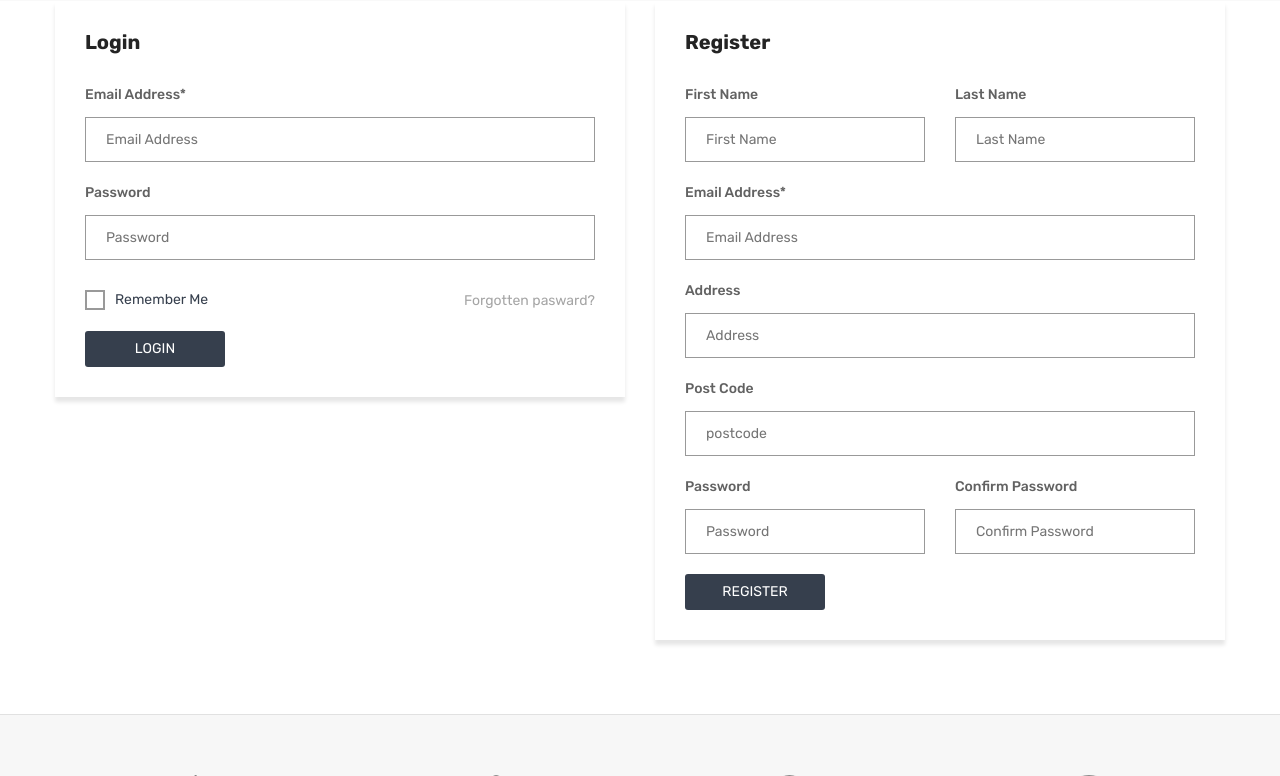
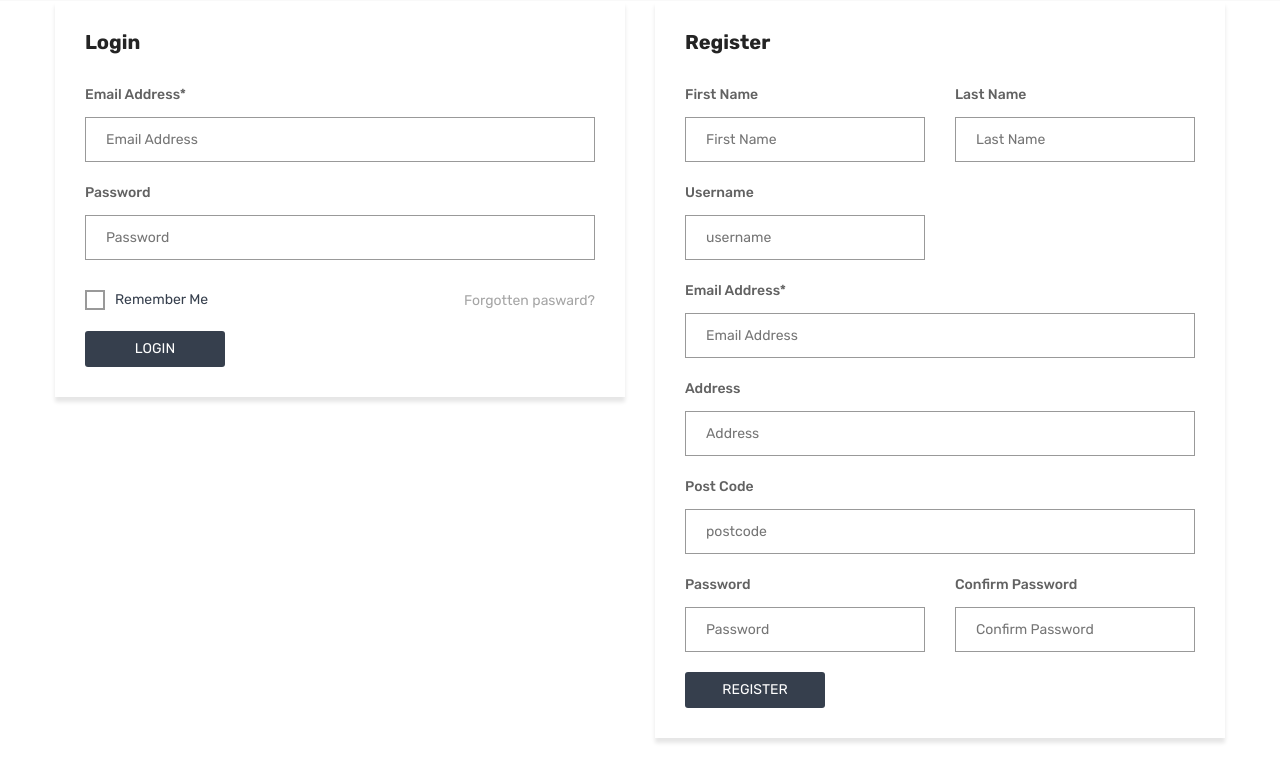
Before and after one commit to mirzokiroff/limupa, a Django app: page /users/user/login-register/ in a window 1280 px wide. Shown: the part 299-1075 px from the top of the page. Run offline with Django 4.2, Linux system fonts and the light colour scheme; some libraries are stand-ins or nearby versions.

Commit message:
register ishladi

```diff
--- a/limupa/user/forms.py
+++ b/limupa/user/forms.py
@@ -10,7 +10,7 @@ class RegisterForm(ModelForm):
 
     class Meta:
         model = User
-        fields = ('first_name', 'last_name', 'email', 'address', 'postcode', 'password', 'confirm_password')
+        fields = ('first_name', 'last_name', 'email', 'address', 'postcode', 'password', 'confirm_password', 'username')
 
     def clean_password(self):
         if self.cleaned_data['password'] != self.data['confirm_password']:
--- a/limupa/user/views.py
+++ b/limupa/user/views.py
@@ -2,7 +2,7 @@ from django.views.generic import TemplateView, CreateView
 from user.forms import ContactForm, RegisterForm
 from user.models import User
 from user.utls import send_message
-
+from django.urls import reverse_lazy
 
 class W404(TemplateView):
     template_name = '404.html'
@@ -115,6 +115,7 @@ class LoginRegister(CreateView):
     queryset = User.objects.all()
     form_class = RegisterForm
     template_name = 'login-register.html'
+    success_url = reverse_lazy('index')
 
 
 class ProductDetails(TemplateView):
--- a/root/settings.py
+++ b/root/settings.py
@@ -75,9 +75,9 @@ DATABASES = {
         'ENGINE': 'django.db.backends.postgresql_psycopg2',
         'PORT': 5432,
         'HOST': 'localhost',
-        'USER': 'admin',
+        'USER': 'postgres',
         'PASSWORD': '1',
-        'NAME': 'limupa'
+        'NAME': 'shop_django'
     }
 }
 
--- a/templates/login-register.html
+++ b/templates/login-register.html
@@ -74,6 +74,12 @@
                                             <label>Last Name</label>
                                             <input class="mb-0" type="text" name="last_name" placeholder="Last Name">
                                         </div>
+
+                                        <div class="col-md-6 col-12 mb-20">
+                                            <label>Username</label>
+                                            <input class="mb-0" type="text" name="username" placeholder="username">
+                                        </div>
+
                                         <div class="col-md-12 mb-20">
                                             <label>Email Address*</label>
                                             <input class="mb-0" type="email" name="email" placeholder="Email Address">
```
